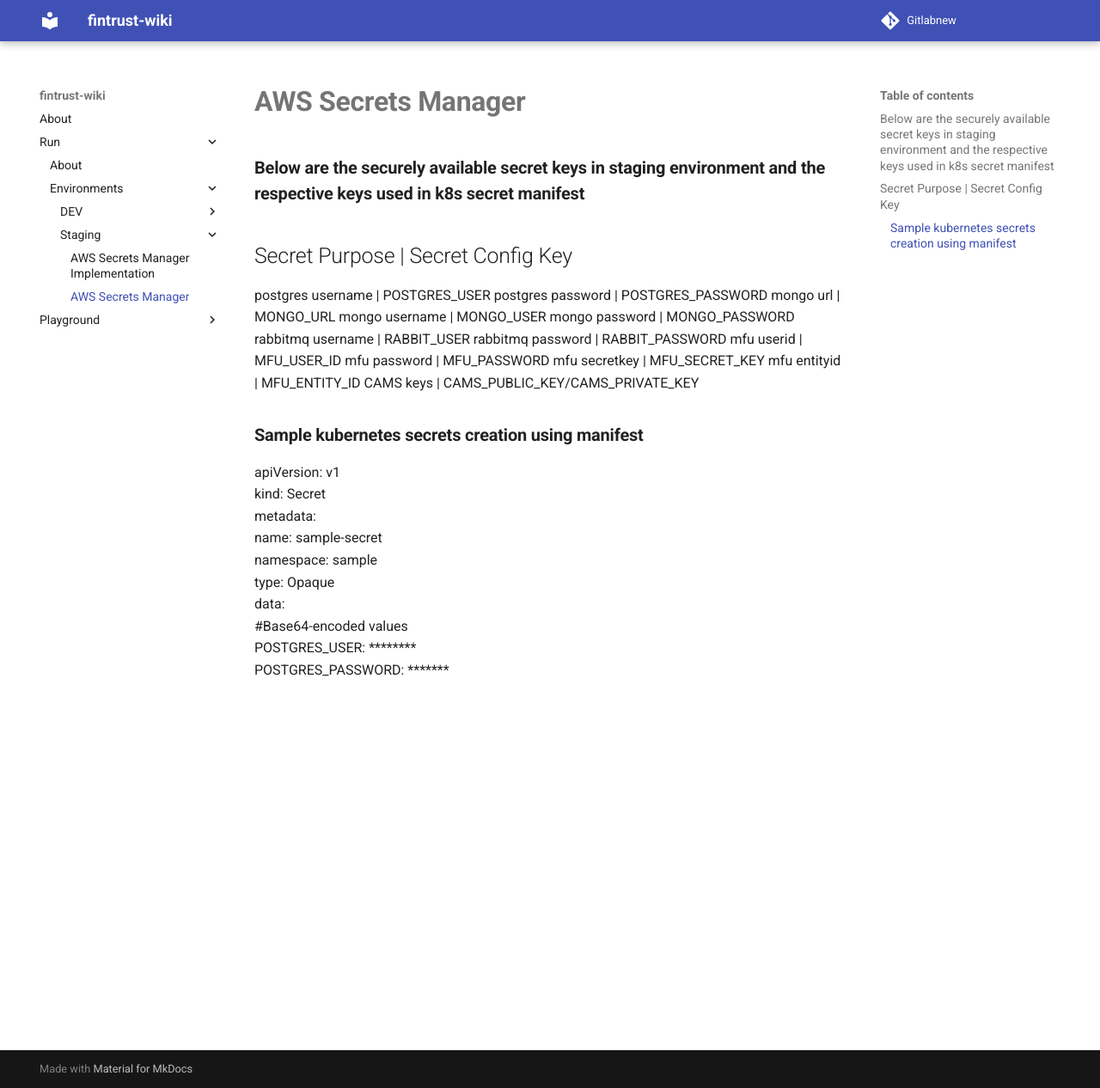
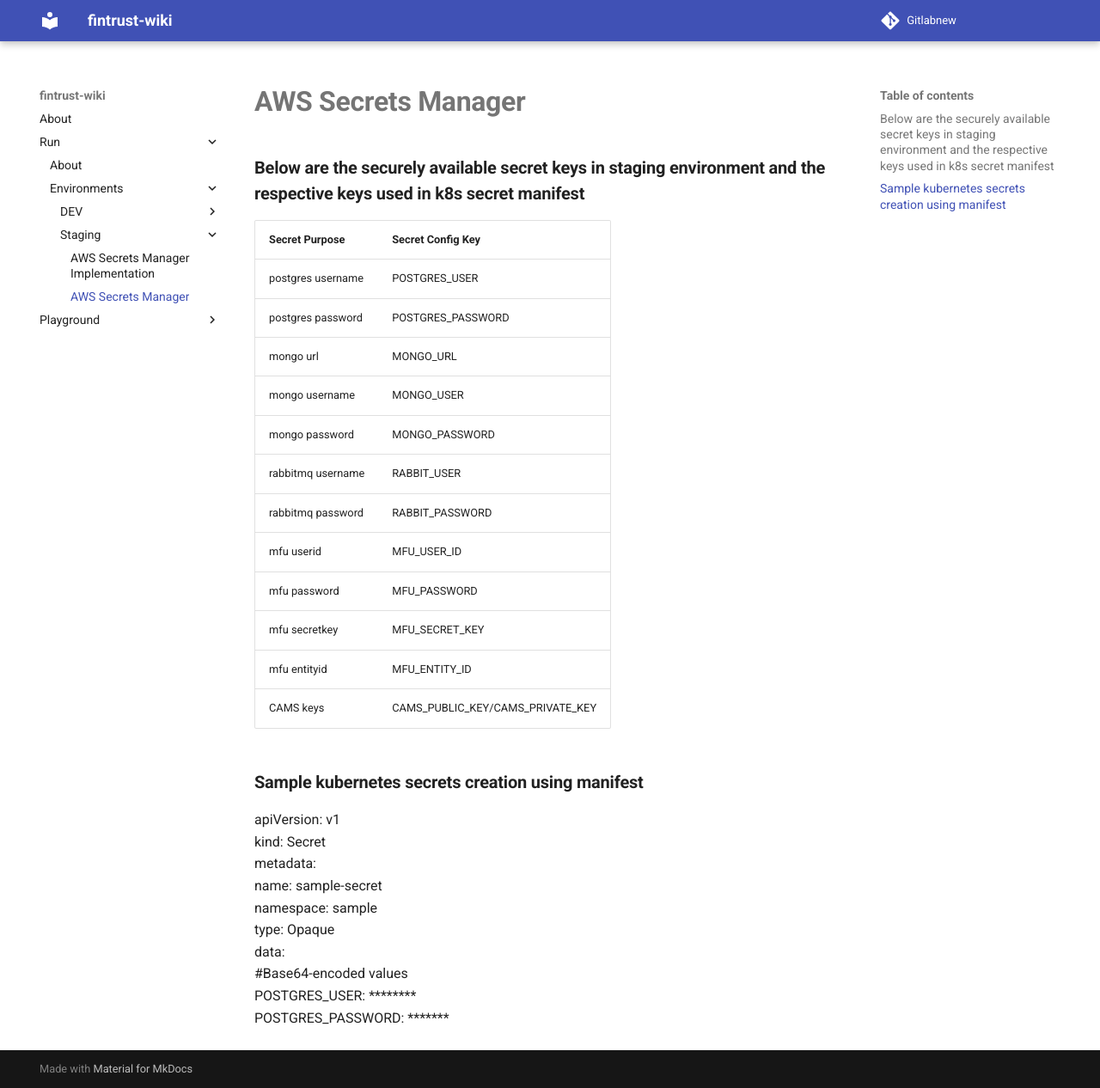
Before and after one commit to prasadkothapally/hari, an MkDocs documentation site: the page built from docs/Run/Environments/Staging/SecretsManager.md, in a window 1280 px wide and 1266 px high. Shown: the whole window at 86% size. Built offline with MkDocs 1.6.1 and Material for MkDocs 9.7.7, drawn with Linux system fonts in a browser that asks for light colours.

Commit message:
corrected the table syntax

```diff
--- a/docs/Run/Environments/Staging/SecretsManager.md
+++ b/docs/Run/Environments/Staging/SecretsManager.md
@@ -2,20 +2,20 @@
 
 ### **Below are the securely available secret keys in staging environment and the respective keys used in k8s secret manifest**
 
-Secret Purpose       | Secret Config Key
------------------------------------
-postgres username    | POSTGRES_USER
-postgres password    | POSTGRES_PASSWORD
-mongo url            | MONGO_URL
-mongo username       | MONGO_USER
-mongo password       | MONGO_PASSWORD
-rabbitmq username    | RABBIT_USER
-rabbitmq password    | RABBIT_PASSWORD
-mfu userid           | MFU_USER_ID
-mfu password         | MFU_PASSWORD
-mfu secretkey        | MFU_SECRET_KEY
-mfu entityid         | MFU_ENTITY_ID
-CAMS keys            | CAMS_PUBLIC_KEY/CAMS_PRIVATE_KEY
+|Secret Purpose       | Secret Config Key                 |
+|---------------------|-------------                      |
+|postgres username    | POSTGRES_USER                     |
+|postgres password    | POSTGRES_PASSWORD                 |
+|mongo url            | MONGO_URL                         |
+|mongo username       | MONGO_USER                        |
+|mongo password       | MONGO_PASSWORD                    |
+|rabbitmq username    | RABBIT_USER                       |
+|rabbitmq password    | RABBIT_PASSWORD                   |
+|mfu userid           | MFU_USER_ID                       |
+|mfu password         | MFU_PASSWORD                      |
+|mfu secretkey        | MFU_SECRET_KEY                    |
+|mfu entityid         | MFU_ENTITY_ID                     |
+|CAMS keys            | CAMS_PUBLIC_KEY/CAMS_PRIVATE_KEY  |
 
 
 ### **Sample kubernetes secrets creation using manifest**
```
